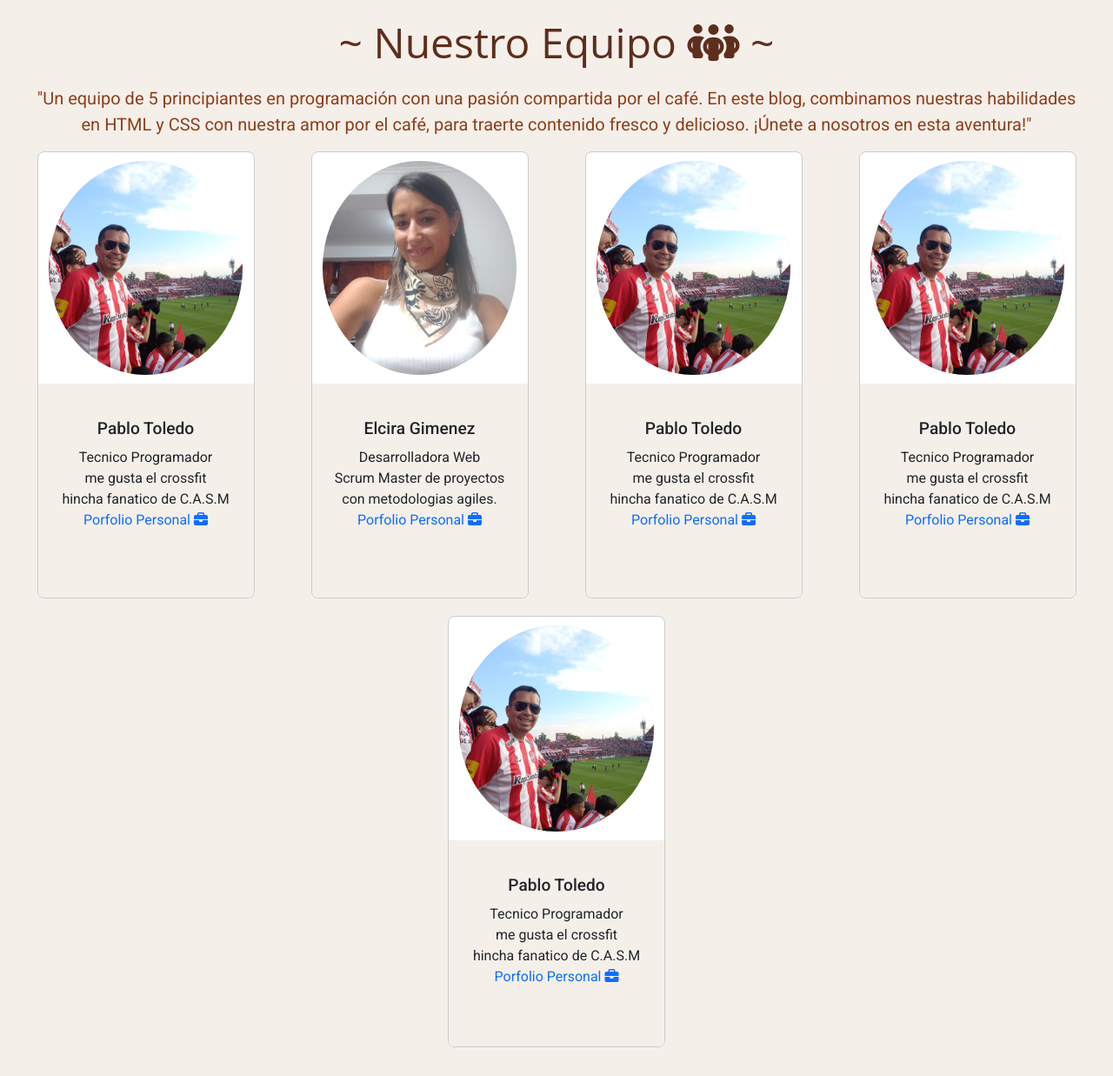
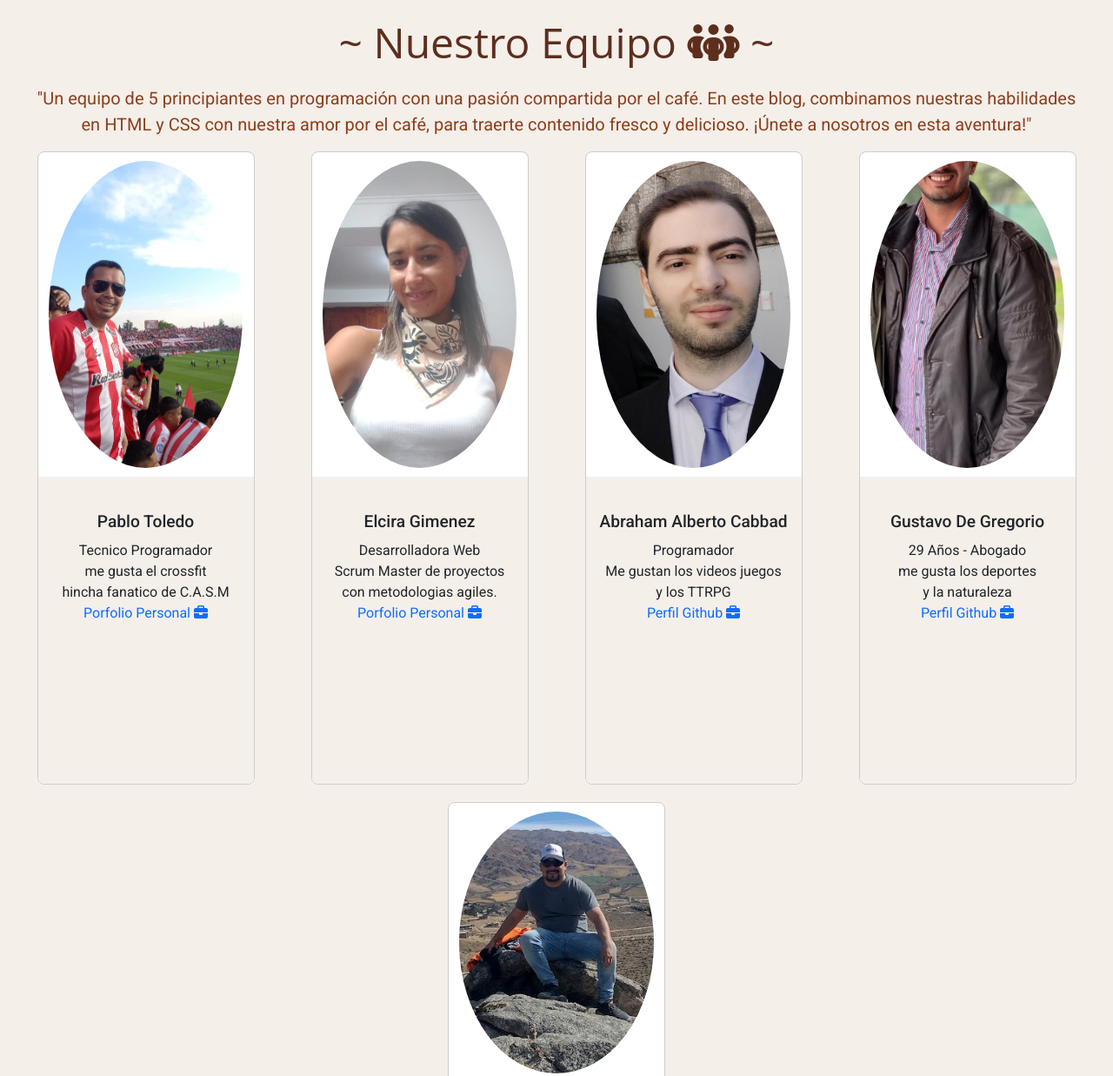
Before and after one commit to ELCI-dev/Rolling-Coffee, a plain HTML site: page nosotros.html in a window 1280 px wide. Shown: the top 1237 px of the page at 87% size. Drawn offline with nearby package versions, Linux system fonts and the light colour scheme.

Commit message:
se modifico cards de los integrantes

```diff
--- a/nosotros.html
+++ b/nosotros.html
@@ -61,47 +61,46 @@
         </article>
         <article class="card">
           <figure class="card-image">
-            <img src="/img/perfil pablo.jpg" alt="perfil pablo" />
+            <img src="/img/perfil-abraham.jpg" alt="perfil abraham" />
           </figure>
           <div class="card-info">
-            <h2 class="card-name">Pablo Toledo</h2>
-            <p class="card-details">
-              Tecnico Programador <br />
-              me gusta el crossfit <br />
-              hincha fanatico de C.A.S.M <br /><a
-                href="https://miportfolio-pablo.netlify.app/" target="_blank"
-                >Porfolio Personal <i class="fa-solid fa-briefcase"></i
+            <h2 class="card-name">Abraham Alberto Cabbad</h2>
+            <p class="card-details">Programador <br />
+              Me gustan los videos juegos <br />
+               y los TTRPG<br /><a
+                href="https://github.com/abrabad" target="_blank"
+                >Perfil Github <i class="fa-solid fa-briefcase"></i
               ></a>
             </p>
           </div>
         </article>
         <article class="card">
           <figure class="card-image">
-            <img src="/img/perfil pablo.jpg" alt="perfil pablo" />
+            <img src="/img/perfil-gustavo.jpg" alt="perfil gustavo" />
           </figure>
           <div class="card-info">
-            <h2 class="card-name">Pablo Toledo</h2>
+            <h2 class="card-name">Gustavo De Gregorio</h2>
             <p class="card-details">
-              Tecnico Programador <br />
-              me gusta el crossfit <br />
-              hincha fanatico de C.A.S.M <br /><a
-                href="https://miportfolio-pablo.netlify.app/" target="_blank"
-                >Porfolio Personal <i class="fa-solid fa-briefcase"></i
+              29 Años - Abogado <br />
+              me gusta los deportes <br />
+              y la naturaleza <br /><a
+                href="https://github.com/Gdg13" target="_blank"
+                >Perfil Github <i class="fa-solid fa-briefcase"></i
               ></a>
             </p>
           </div>
         </article>
         <article class="card">
           <figure class="card-image">
-            <img src="/img/perfil pablo.jpg" alt="perfil pablo" />
+            <img src="/img/perfil-juan.jpg" alt="perfil javier" />
           </figure>
           <div class="card-info">
-            <h2 class="card-name">Pablo Toledo</h2>
+            <h2 class="card-name">Javier Monteros</h2>
             <p class="card-details">
-              Tecnico Programador <br />
-              me gusta el crossfit <br />
-              hincha fanatico de C.A.S.M <br /><a
-                href="https://miportfolio-pablo.netlify.app/" target="_blank"
+              Guapo, poderoso, asombroso, armonioso<br />
+              un buen socio, buena gente, muy amable<br />
+              alucinante, desafiante al flaquearse<br /><a
+                href="https://github.com/JJavier-M" target="_blank"
                 >Porfolio Personal <i class="fa-solid fa-briefcase"></i
               ></a>
             </p>
```
Also changed, not shown: img/perfil-abraham.jpg (added), img/perfil-gustavo.jpg (added), img/perfil-juan.jpg (added).
